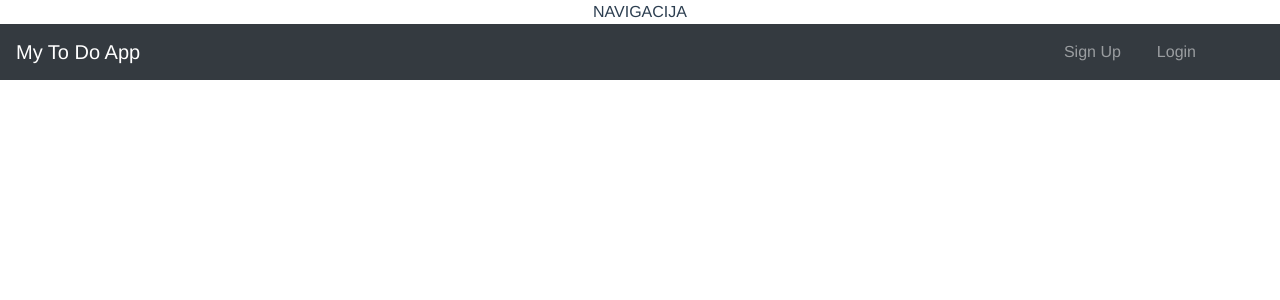
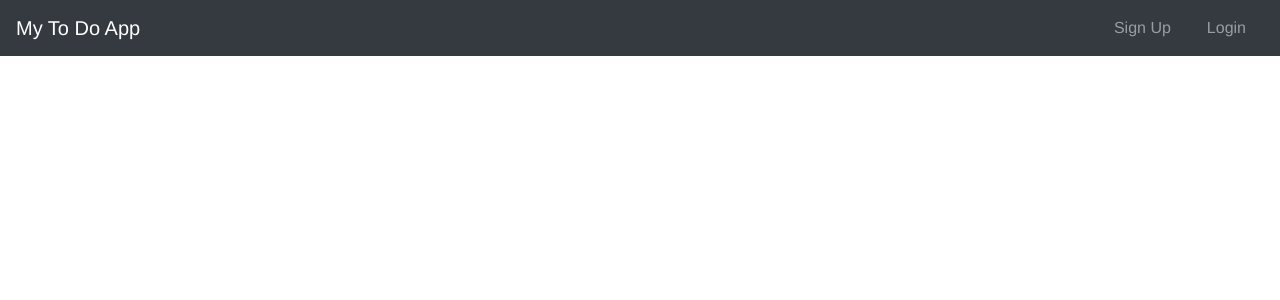
Before and after one commit to dzaja1986/my-todo-app, a Vue app: page / in a window 1280 px wide. Shown: the top 300 px of the page. Built offline with nearby package versions, Linux system fonts and the light colour scheme.

Commit message:
sredjen nav bar

```diff
--- a/src/App.vue
+++ b/src/App.vue
@@ -1,16 +1,24 @@
 <template>
   <div id="app">
-    <div>NAVIGACIJA</div>
-    <router-view/>
+
+  <Nav></Nav>
+  <router-view/>
   </div>
 </template>
 
 <script>
 import Vue from 'vue'
 import BootstrapVue from 'bootstrap-vue'
+import HelloWorld from '@/components/HelloWorld'
+import Nav from '@/components/Nav'
+import main from '@/main.js'
+import index from '@/router/index.js'
 
 export default {
   name: 'App',
+  components: {
+    "Nav":Nav,
+  }
 
 }
 </script>
--- a/src/components/Nav.vue
+++ b/src/components/Nav.vue
@@ -34,8 +34,5 @@ data() {
 }
 </script>
 <style>
-.nav {
-  margin-right: 50px;/*hej*/
-}
 
 </style>
--- a/src/router/index.js
+++ b/src/router/index.js
@@ -18,10 +18,6 @@ export default new Router({
       name: 'TodoPage',
       component: TodoPage
     },
-    {
-      path: '/',
-      name: 'Nav',
-      component: Nav
-    },
+
   ]
 })
```
